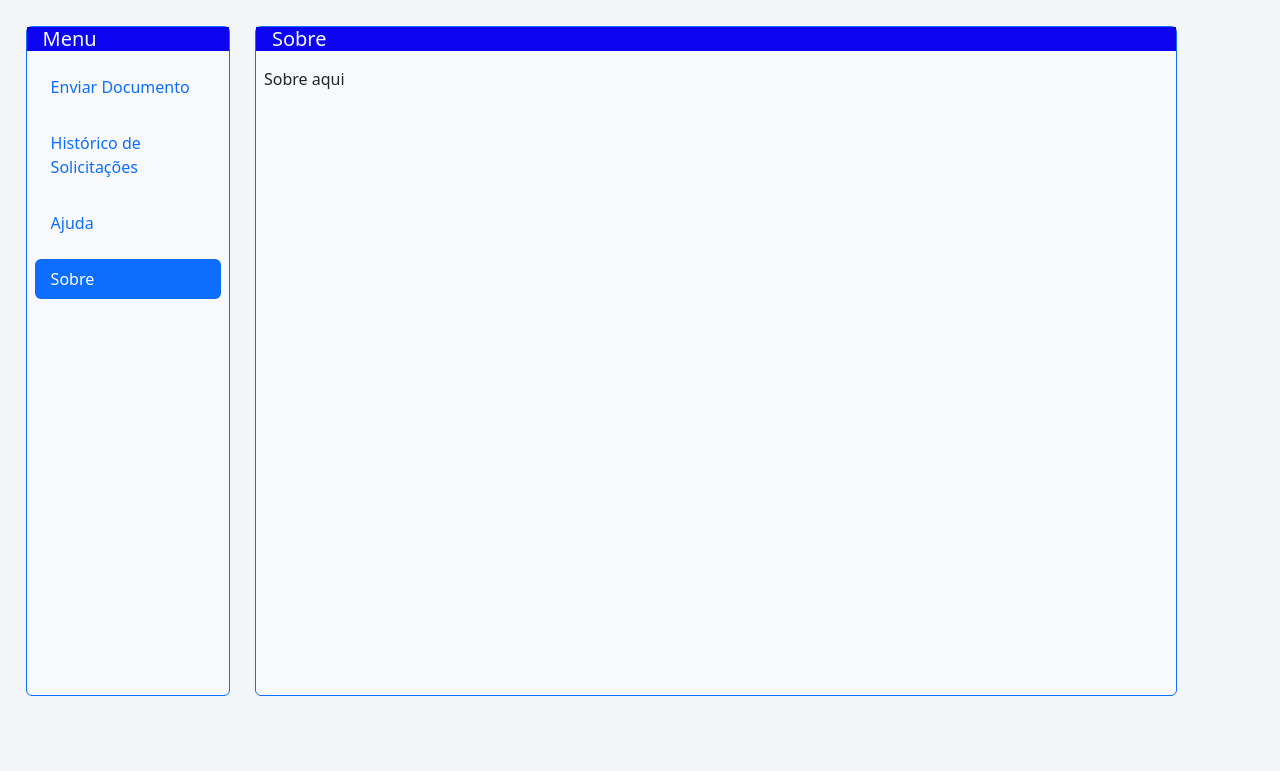
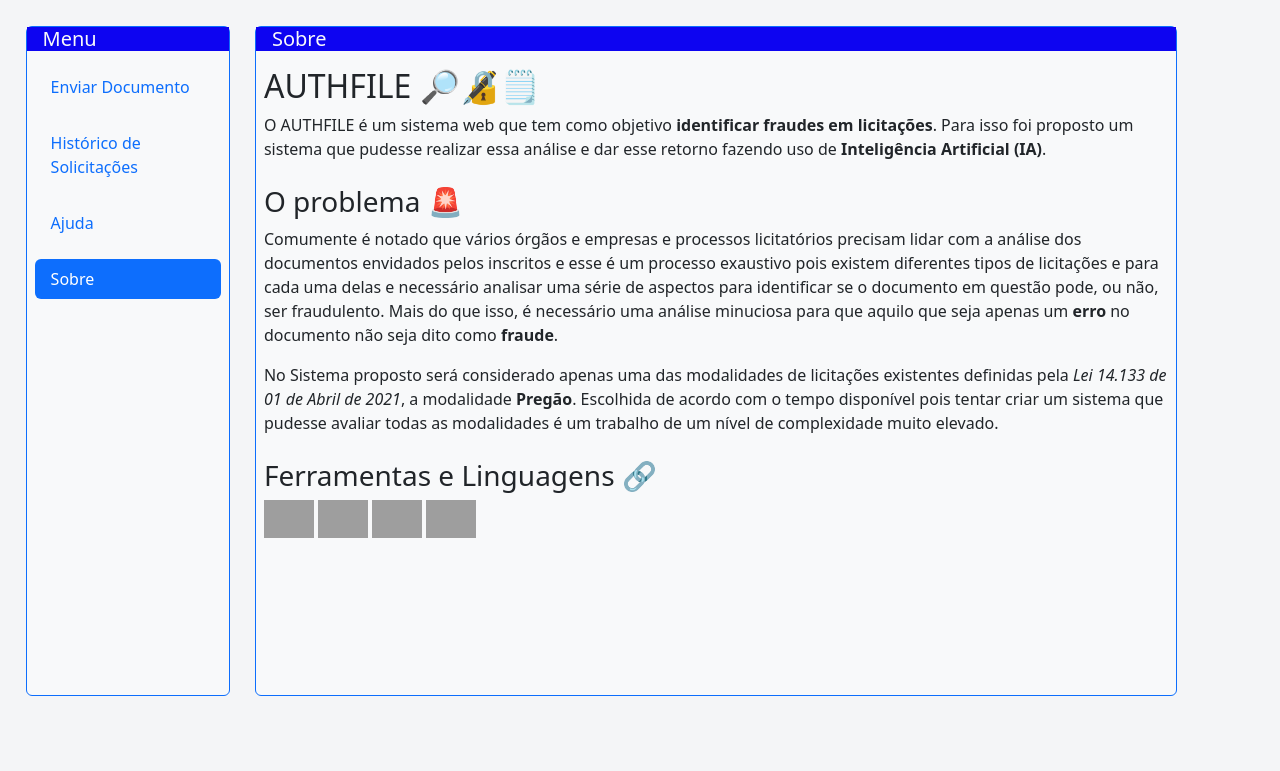
Before and after one commit to danzz32/AuthFile, a Flask app: page /index in a window 1280 px wide, after a click on "Sobre". Shown: the part 74-845 px from the top of the page. Run offline with Flask 3, Linux system fonts and the light colour scheme; some libraries are stand-ins or nearby versions; grey boxes are pictures that could not be loaded.

```diff
--- a/controllers/main_controller.py
+++ b/controllers/main_controller.py
@@ -2,6 +2,14 @@ from flask import render_template, redirect, url_for, session, flash
 
 from forms.forms import FormLogin, FormCadastro
 from models.empresa_repository import EmpresaRepository
+# from objects.ai import OcrProcessor, DocumentProcessor
+
+# Inicialize o processador de OCR e o processador de documentos
+# ocr = OcrProcessor(language='por')
+# doc_processor = DocumentProcessor(
+#     model_path='path/to/your/bert/model',
+#     tokenizer_path='path/to/your/bert/tokenizer'
+# )
 
 
 def home():
@@ -25,7 +33,7 @@ def login():
 
         if empresa and empresa.senha == senha:
             session['user'] = email
-            print(f"Usuario logado - {empresa.nome} | {empresa.email_comercial}")
+            print(f"Usuário logado - {empresa.nome} | {empresa.email_comercial}")
             return redirect(url_for('main.index'))
         else:
             flash('E-mail ou senha incorretos. Verifique suas credenciais e tente novamente.', 'danger')
@@ -42,15 +50,15 @@ def login():
             empresa_repo.add(nova_empresa)
             flash('Cadastro realizado com sucesso!', 'success')
             print(
-                f"Usuario Cadastrado - {empresa.nome} | {empresa.email_comercial} | {empresa.cnpj} | {empresa.representante}")
+                f"Usuário Cadastrado - {nova_empresa.nome} | {nova_empresa.email_comercial} | {nova_empresa.cnpj} | {nova_empresa.representante}")
             return redirect(url_for('main.index'))
 
     return render_template('login.html', form_login=form_login, form_cadastro=form_cadastro)
 
 
 def logout():
-    session.pop('user_id', None)
-    print(f"Logout Efetuado")
+    session.pop('user', None)  # Atualize 'user_id' para 'user' para corresponder ao que está sendo usado no login
+    print("Logout Efetuado")
     return redirect(url_for('main.login'))
 
 
@@ -68,3 +76,34 @@ def user_info():
     else:
         flash('Você precisa estar logado para acessar essa página', 'danger')
         return redirect(url_for('main.login'))
+
+#####################################################################
+# FAZER OS TESTES NO PC DO LAB
+# def upload_document():
+#     if 'user' not in session:
+#         flash('Você precisa estar logado para acessar essa página', 'danger')
+#         return redirect(url_for('main.login'))
+#
+#     if request.method == 'POST':
+#         if 'file' not in request.files:
+#             flash('Nenhum arquivo enviado', 'danger')
+#             return redirect(url_for('main.index'))
+#
+#         file = request.files['file']
+#         if file.filename == '':
+#             flash('Nenhum arquivo selecionado', 'danger')
+#             return redirect(url_for('main.index'))
+#
+#         if file:
+#             file_path = os.path.join('uploads', file.filename)
+#             file.save(file_path)
+#
+#             # Realiza OCR e extrai texto
+#             extracted_text = ocr.process(file_path)
+#
+#             # Analisa o texto com o modelo BERT
+#             analysis_results = doc_processor.analyze(extracted_text)
+#
+#             return render_template('results.html', results=analysis_results)
+#
+#     return render_template('index.html')
--- /dev/null
+++ b/objects/ai/__init__.py
@@ -0,0 +1,4 @@
+# from .ocr_processor import OcrProcessor
+# from .document_processor import DocumentProcessor
+#
+# __all__ = ['OcrProcessor', 'DocumentProcessor']
--- a/requirements.txt
+++ b/requirements.txt
@@ -8,3 +8,5 @@ Flask-Migrate
 firebase-admin
 Flask-Wtf
 wtforms
+PyMuPDF
+python-docx
--- a/templates/about.html
+++ b/templates/about.html
@@ -1,4 +1,38 @@
-<h5 class=" fundo px-3 text-light">Sobre</h5>
+<h5 class="fundo px-3 text-light">Sobre</h5>
 <div class="p-2">
-    <p>Sobre aqui</p>
+    <h2 class="font-weight-bold">AUTHFILE 🔎🔏🗒️</h2>
+    <p>
+        O AUTHFILE é um sistema web que tem como objetivo <strong>identificar fraudes em licitações</strong>.
+        Para isso foi proposto um sistema que pudesse realizar essa análise e dar esse retorno fazendo uso de
+        <strong>Inteligência Artificial (IA)</strong>.
+    </p>
+
+    <h3 class="mt-4">O problema 🚨</h3>
+    <p>
+        Comumente é notado que vários órgãos e empresas e processos licitatórios precisam lidar com a análise dos
+        documentos envidados pelos inscritos e esse é um processo exaustivo pois existem diferentes tipos de licitações
+        e para cada uma delas e necessário analisar uma série de aspectos para identificar se o documento em questão
+        pode,
+        ou não, ser fraudulento. Mais do que isso, é necessário uma análise minuciosa para que aquilo que seja apenas um
+        <strong>erro</strong> no documento não seja dito como <strong>fraude</strong>.
+    </p>
+    <p>
+        No Sistema proposto será considerado apenas uma das modalidades de licitações existentes definidas pela
+        <em>Lei 14.133 de 01 de Abril de 2021</em>, a modalidade <strong>Pregão</strong>. Escolhida de acordo com o
+        tempo
+        disponível pois tentar criar um sistema que pudesse avaliar todas as modalidades é um trabalho de um nível de
+        complexidade muito elevado.
+    </p>
+
+    <h3 class="mt-4">Ferramentas e Linguagens 🔗</h3>
+    <p>
+        <img src="https://cdn.jsdelivr.net/gh/devicons/devicon@latest/icons/flask/flask-original-wordmark.svg"
+             width="50px" heigth="20px" alt="Flask"/>
+        <img src="https://cdn.jsdelivr.net/gh/devicons/devicon@latest/icons/bootstrap/bootstrap-original-wordmark.svg"
+             width="50px" heigth="30px" alt="Bootstrap"/>
+        <img src="https://cdn.jsdelivr.net/gh/devicons/devicon@latest/icons/python/python-original-wordmark.svg"
+             width="50px" heigth="20px" alt="Python"/>
+        <img src="https://cdn.jsdelivr.net/gh/devicons/devicon@latest/icons/firebase/firebase-original-wordmark.svg"
+             width="50px" heigth="10px" alt="Firebase"/>
+    </p>
 </div>
--- a/templates/base.html
+++ b/templates/base.html
@@ -12,7 +12,7 @@
     {% block head %}
     {% endblock %}
 </head>
-<body style="height: 100vh;background-color: #f4f5f7">
+<body style="height: 100vh;background-color: #f4f5f7;">
 {% block navbar %}
     <nav class="navbar">
         <div class="container-fluid">
```
Also changed, not shown: objects/ai/document_processor.py (added, +19 -0 lines), objects/ai/ocr_processor.py (added, +38 -0 lines), tests/test_document_process.py (added, +44 -0 lines), tests/test_ocr.py (added, +61 -0 lines), tests/test_CRUD_empresa.py (renamed from tests/tests_models.py), tests/test_database.py (renamed from tests/tests_database.py).
